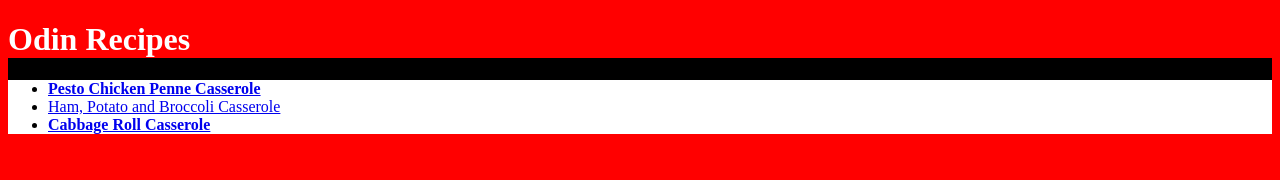
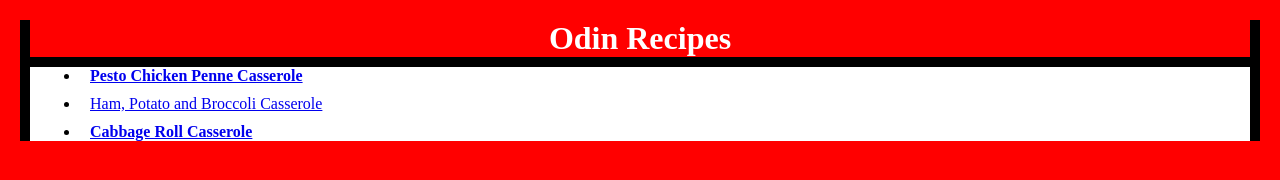
Before and after one commit to jdogcodey/Odin-Project-Repos, a plain HTML site: page odin-recipes/index.html in a window 1280 px wide. Drawn offline with Linux system fonts and the light colour scheme.

Commit message:
Updating recipe CSS

```diff
--- a/odin-recipes/style.css
+++ b/odin-recipes/style.css
@@ -1,6 +1,7 @@
 * {
     font-family: "Times New Roman", sans-serif;
     background-color: red;
+    margin: 10px;
 }
 
 body {
@@ -10,6 +11,8 @@ body {
 h1 {
     font-weight: 800;
     color: white;
+    text-align: center;
+    margin: 10px;
 }
 
 ul, ol, li, a {
```
